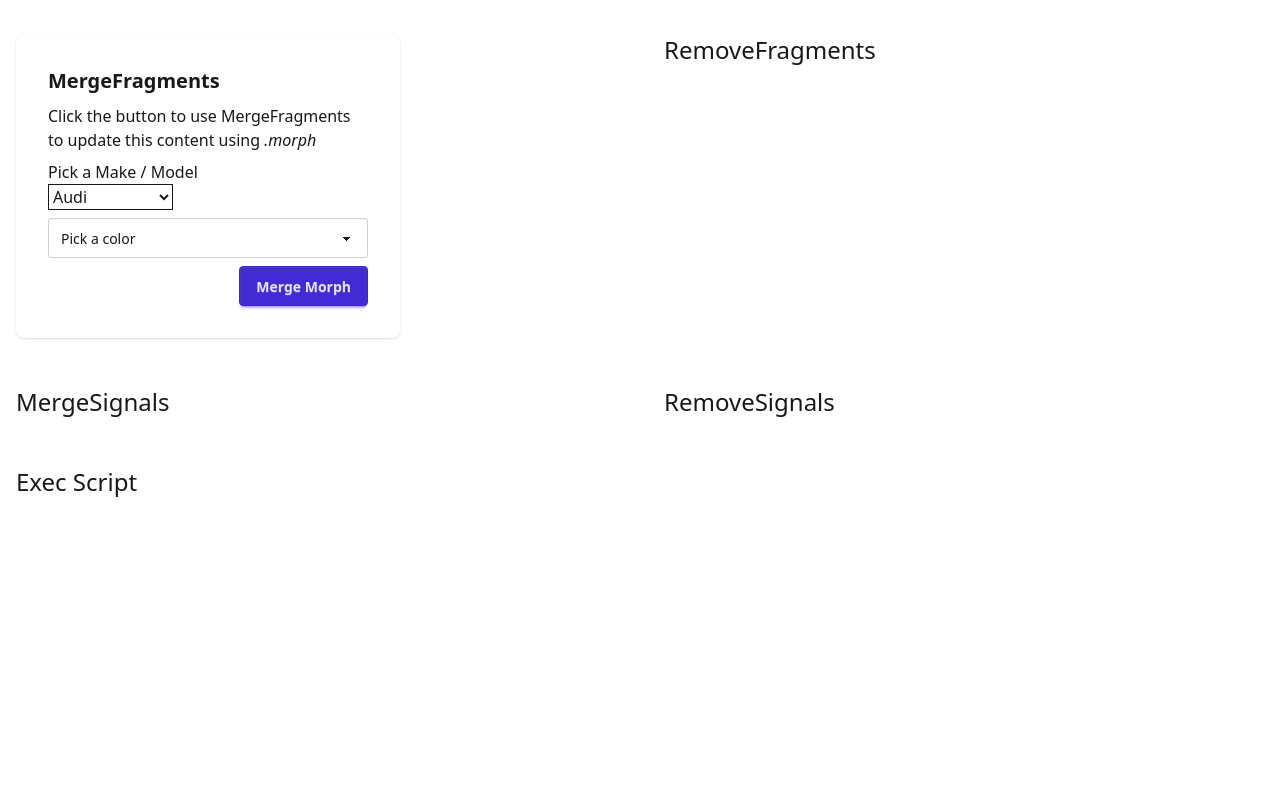
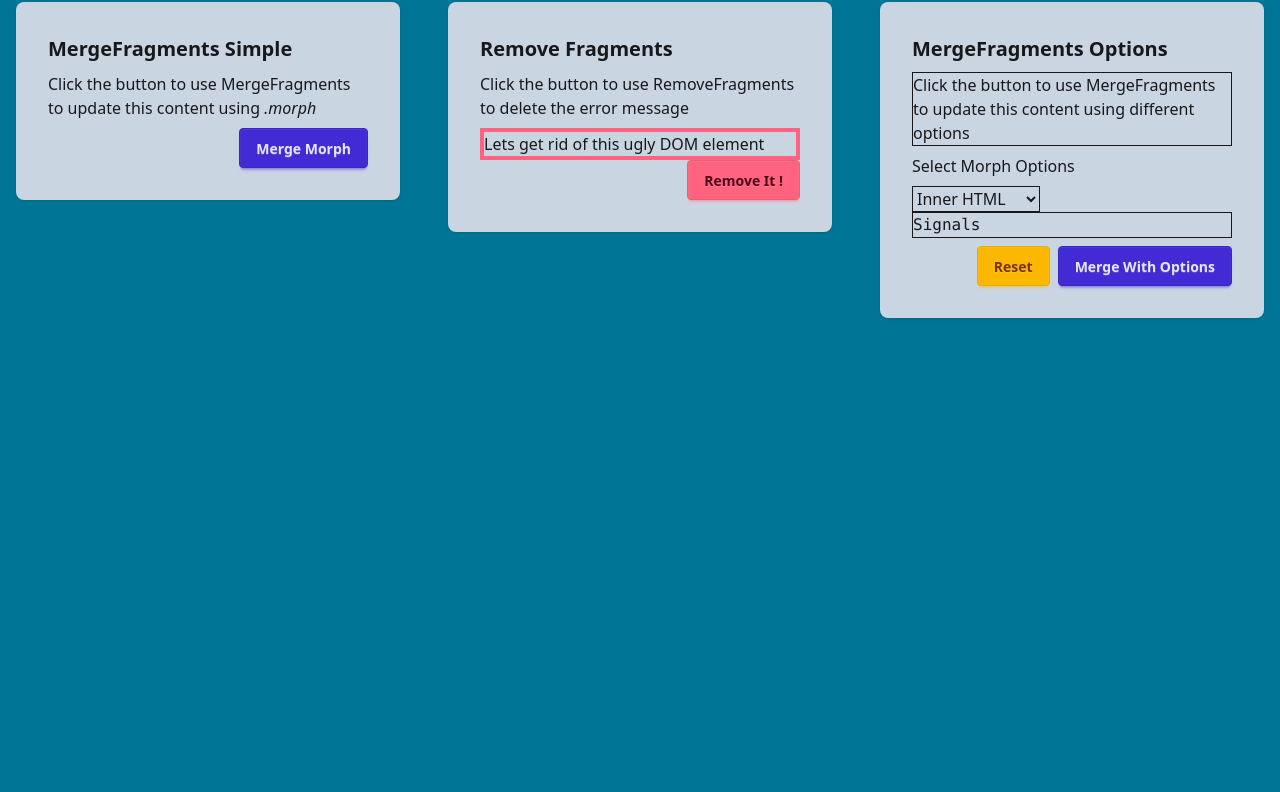
Before and after one commit to zigster64/datastar.http.zig, a plain HTML site: page examples/01_index.html in a window 1280 px wide. Shown: the part 142-934 px from the top of the page. Drawn offline with nearby package versions, Linux system fonts and the light colour scheme.

Commit message:
got the basics with merge working at least

```diff
--- a/examples/01_index.html
+++ b/examples/01_index.html
@@ -11,63 +11,78 @@
   <script src="https://cdn.jsdelivr.net/npm/@tailwindcss/browser@4"></script>
 </head>
 
-<body class="bg-base-100">
+<body class="bg-cyan-700">
   <!-- Navbar -->
 
-  <div class="navbar bg-base-200 shadow-md fixed top-0 left-0 right-0 z-50">
-    <div class="flex-1">
-      <a class="btn btn-ghost text-xl">DataStar Basic Operations Example</a>
+  <div
+    class="navbar bg-sky-950 text-white shadow-md fixed top-0 left-0 right-0 z-50 h-32 flex items-center justify-between">
+    <div class="flex items-center gap-4">
+      <span class="btn btn-ghost text-xl text-white">DataStar Basic Operations Example</span>
+      <img class="w-12 sm:w-24"
+        src="http://data-star.dev/static/images/rocket-304e710dde0b42b15673e10937623789adf72cae569c0e0defe7ec21c0bdf293.webp">
+    </div>
+    <div class="avatar">
+      <div class="w-32 rounded-full">
+        <img src="https://avatars.githubusercontent.com/u/72305366?v=4">
+      </div>
     </div>
   </div>
 
-  <section class="mt-40">
+  <section class="mt-32">
 
-    <div class="grid grid-cols-2 gap-4">
+    <div class="grid grid-cols-3 gap-4">
       <div class="p-4">
-        <div class="card w-96 bg-base-100 card-lg shadow-sm">
+        <div class="card w-96 bg-slate-300 card-lg shadow-sm" data-signals="">
           <div class="card-body">
-            <h2 class="card-title">MergeFragments</h2>
+            <h2 class="card-title">MergeFragments Simple</h2>
             <p id="mf-merge">Click the button to use MergeFragments to update this content using <i>.morph</i></p>
-            <div id="Mode Select" data-signals='{"make":"","model":""}'>
-              <div>Pick a Make / Model</div>
-              <select data-bind="make" data-on-change="@get('/examples/value_select/data')">
-                <option disabled>Select a Make</option>
-                <option value="HYAABHANLTMQC">Audi</option>
-                <option value="HZAABHANLTMQC">Toyota</option>
-                <option value="H2AABHANLTMQC">Ford</option>
-              </select>
-            </div>
-            <select class="select">
-              <option disabled selected>Pick a color</option>
-              <option>Crimson</option>
-              <option>Amber</option>
-              <option>Velvet</option>
-            </select>
             <div class="justify-end card-actions">
-              <button class="btn btn-primary" data-on-click="@get('/merge?mode=morph&id=mf-merge')">Merge
+              <button class="btn btn-primary" data-on-click="@get('/merge')">Merge
                 Morph</button>
             </div>
           </div>
         </div>
       </div>
       <div class="p-4">
-        <div class="card">
-          <h1 class="text-2xl">RemoveFragments</h1>
+        <div class="card w-96 bg-slate-300 card-lg shadow-sm" data-signals="">
+          <div class="card-body">
+            <h2 class="card-title" id="rm-card">Remove Fragments</h2>
+            <p id="rm-text">Click the button to use RemoveFragments to delete the error message</p>
+            <div id="remove-me">
+              <p class="border-4 border-error">Lets get rid of this ugly DOM element</p>
+              <div class="justify-end card-actions">
+                <button class="btn btn-error" data-on-click="@get('/remove')">Remove It !</button>
+              </div>
+            </div>
+          </div>
         </div>
       </div>
       <div class="p-4">
-        <div class="card">
-          <h1 class="text-2xl">MergeSignals</h1>
-        </div>
-      </div>
-      <div class="p-4">
-        <div class="card">
-          <h1 class="text-2xl">RemoveSignals</h1>
-        </div>
-      </div>
-      <div class="p-4 col-span-2">
-        <div class="card">
-          <h1 class="text-2xl">Exec Script</h1>
+        <div class="card w-96 bg-slate-300 card-lg shadow-sm" data-signals="{morph:''}">
+          <div class="card-body" id="merge-fragment-card">
+            <h2 class="card-title">MergeFragments Options</h2>
+            <p id="mf-merge-opts" class="border-1">Click the button to use MergeFragments to update this content using
+              different options</p>
+            <p>Select Morph Options</p>
+            <div class="grid-cols-2">
+              <div>
+                <select data-bind-morph>
+                  <option value="inner">Inner HTML</option>
+                  <option value="outer">Outer HTML</option>
+                  <option value="prepend">Prepend Child</option>
+                  <option value="append">Append Child</option>
+                  <option value="before">Before Sibling</option>
+                  <option value="after">After Sibling</option>
+                </select>
+              </div>
+              <pre class="border" data-text="ctx.signals.JSON()">Signals</pre>
+            </div>
+            <div class="justify-end card-actions">
+              <button class="btn btn-warning" data-on-click="@get('/merge/opts/reset')">Reset</button>
+              <button class="btn btn-primary" data-on-click="@get('/merge/opts')">Merge
+                With Options</button>
+            </div>
+          </div>
         </div>
       </div>
     </div>
```
Also changed, not shown: examples/01_index_opts.html (added, +24 -0 lines), 3 other files.
